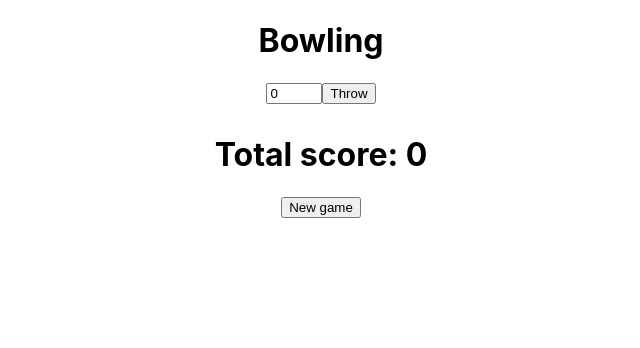
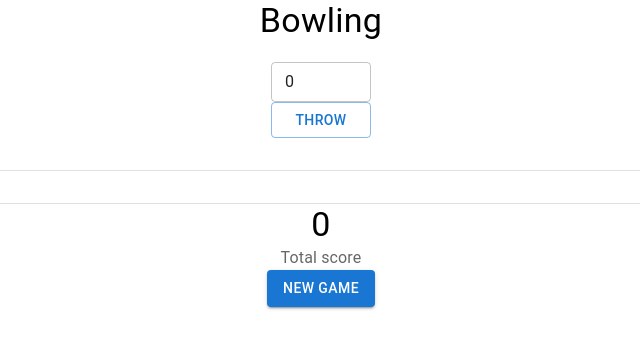
Before and after one commit to anton415/bowling, a React (Create React App) app: page / in a window 1280 px wide. Shown: the top 348 px of the page, without its empty margins (319-959 px from the left). Built offline with nearby package versions, Linux system fonts and the light colour scheme.

Commit message:
Added styles using material ui.

```diff
--- a/src/view/BowlingGame.tsx
+++ b/src/view/BowlingGame.tsx
@@ -1,7 +1,8 @@
 import React, {Component} from 'react';
 import { Bowling } from "../logic/Bowling";
 import {Frame} from '../logic/Frame';
-import Table from '../view/Table';
+import BowlingTable from '../view/BowlingTable';
+import { Typography, Button, TextField, FormControl } from '@mui/material';
 
 export default class BowlingGame extends Component<{name: string}, {
     bowling: Bowling,
@@ -64,7 +65,7 @@ export default class BowlingGame extends Component<{name: string}, {
     this.setState({
         bowling: new Bowling(),
         score: 0,
-        throwValue: '',
+        throwValue: "0",
         pinsLeft: 10
     });
   }
@@ -82,17 +83,35 @@ export default class BowlingGame extends Component<{name: string}, {
   render () {
     return (
       <div className='BowlingGame'>
-        <h1>{this.props.name}</h1>
+        <Typography variant="h4">
+          {this.props.name}
+        </Typography>
+
+        <br/>
 
         <form onSubmit={this.handleSubmit}>
-          <input type="number" min={0} max={this.state.pinsLeft} value={this.state.throwValue} onChange={this.handleChange} />
-          <input type="submit" value="Throw" />
+          <FormControl onSubmit={this.handleSubmit}>
+              <TextField
+                type="number"
+                InputProps={{ inputProps: { min: 0, max: this.state.pinsLeft } }}
+                size="small"
+                value={this.state.throwValue}
+                defaultValue="0"
+                onChange={this.handleChange}
+              />
+              <Button size="medium" variant="outlined" type="submit">Throw</Button>
+          </FormControl>
         </form>
 
-        <Table frames={this.state.bowling.frames}/>
+        <BowlingTable frames={this.state.bowling.frames}/>
 
-        <h1>Total score: {this.state.score}</h1>
-        <button onClick={this.newGame}>New game</button>
+        <Typography component="p" variant="h4">
+          {this.state.score}
+        </Typography>
+        <Typography color="text.secondary" sx={{ flex: 1 }}>
+          Total score
+        </Typography>
+        <Button variant="contained" onClick={this.newGame}>New game</Button>
       </div>
     )
   }
--- /dev/null
+++ b/src/view/BowlingTable.tsx
@@ -0,0 +1,83 @@
+import React, {Component} from 'react'
+import { Frame } from '../logic/Frame';
+import { Table, TableBody, TableCell, TableRow, TableHead } from '@mui/material';
+
+type Props = {
+  frames: Array<Frame>
+};
+
+function getThrow(frame: Frame, throwIndex: number): string {
+    if (frame === undefined || frame.throws[throwIndex] === undefined) {
+        return '';
+    }
+    return String(frame.throws[throwIndex]);
+}
+
+function getFrameScore(frame: Frame): string {
+    if (frame === undefined) {
+        return '';
+    }
+    return String(frame.getFrameScore());
+}
+
+export default class BowlingTable extends Component<Props> {
+
+  render () {
+    return (
+      <Table>
+        <TableBody>
+          <TableRow>
+            <TableCell>{getThrow(this.props.frames[0], 0)}</TableCell>
+            <TableCell>{getThrow(this.props.frames[0], 1)}</TableCell>
+            <TableCell>{getThrow(this.props.frames[1], 0)}</TableCell>
+            <TableCell>{getThrow(this.props.frames[1], 1)}</TableCell>
+            <TableCell>{getThrow(this.props.frames[2], 0)}</TableCell>
+            <TableCell>{getThrow(this.props.frames[2], 1)}</TableCell>
+            <TableCell>{getThrow(this.props.frames[3], 0)}</TableCell>
+            <TableCell>{getThrow(this.props.frames[3], 1)}</TableCell>
+            <TableCell>{getThrow(this.props.frames[4], 0)}</TableCell>
+            <TableCell>{getThrow(this.props.frames[4], 1)}</TableCell>
+            <TableCell>{getThrow(this.props.frames[5], 0)}</TableCell>
+            <TableCell>{getThrow(this.props.frames[5], 1)}</TableCell>
+            <TableCell>{getThrow(this.props.frames[6], 0)}</TableCell>
+            <TableCell>{getThrow(this.props.frames[6], 1)}</TableCell>
+            <TableCell>{getThrow(this.props.frames[7], 0)}</TableCell>
+            <TableCell>{getThrow(this.props.frames[7], 1)}</TableCell>
+            <TableCell>{getThrow(this.props.frames[8], 0)}</TableCell>
+            <TableCell>{getThrow(this.props.frames[8], 1)}</TableCell>
+            <TableCell>{getThrow(this.props.frames[9], 0)}</TableCell>
+            <TableCell>{getThrow(this.props.frames[9], 1)}</TableCell>
+            <TableCell>{getThrow(this.props.frames[10], 0)}</TableCell>
+            <TableCell></TableCell>
+          </TableRow>
+          <TableRow>
+            <TableCell>{getFrameScore(this.props.frames[0])}</TableCell>
+            <TableCell></TableCell>
+            <TableCell>{getFrameScore(this.props.frames[1])}</TableCell>
+            <TableCell></TableCell>
+            <TableCell>{getFrameScore(this.props.frames[2])}</TableCell>
+            <TableCell></TableCell>
+            <TableCell>{getFrameScore(this.props.frames[3])}</TableCell>
+            <TableCell></TableCell>
+            <TableCell>{getFrameScore(this.props.frames[4])}</TableCell>
+            <TableCell></TableCell>
+            <TableCell>{getFrameScore(this.props.frames[5])}</TableCell>
+            <TableCell></TableCell>
+            <TableCell>{getFrameScore(this.props.frames[6])}</TableCell>
+            <TableCell></TableCell>
+            <TableCell>{getFrameScore(this.props.frames[7])}</TableCell>
+            <TableCell></TableCell>
+            <TableCell>{getFrameScore(this.props.frames[8])}</TableCell>
+            <TableCell></TableCell>
+            <TableCell>{getFrameScore(this.props.frames[9])}</TableCell>
+            <TableCell></TableCell>
+            <TableCell>{getFrameScore(this.props.frames[10])}</TableCell>
+            <TableCell></TableCell>
+          </TableRow>
+        </TableBody>
+      </Table>
+
+
+    )
+  }
+}
--- a/src/view/Table.tsx
+++ /dev/null
@@ -1,81 +0,0 @@
-import React, {Component} from 'react'
-import {Frame} from '../logic/Frame';
-
-type Props = {
-  frames: Array<Frame>
-};
-
-function getThrow(frame: Frame, throwIndex: number): string {
-    if (frame === undefined || frame.throws[throwIndex] === undefined) {
-        return '';
-    }
-    return String(frame.throws[throwIndex]);
-}
-
-function getFrameScore(frame: Frame): string {
-    if (frame === undefined) {
-        return '';
-    }
-    return String(frame.getFrameScore());
-}
-
-export default class Table extends Component<Props> {
-
-  render () {
-    return (
-        <table>
-          <thead>
-            <tr>
-                <td>{getThrow(this.props.frames[0], 0)}</td>
-                <td>{getThrow(this.props.frames[0], 1)}</td>
-                <td>{getThrow(this.props.frames[1], 0)}</td>
-                <td>{getThrow(this.props.frames[1], 1)}</td>
-                <td>{getThrow(this.props.frames[2], 0)}</td>
-                <td>{getThrow(this.props.frames[2], 1)}</td>
-                <td>{getThrow(this.props.frames[3], 0)}</td>
-                <td>{getThrow(this.props.frames[3], 1)}</td>
-                <td>{getThrow(this.props.frames[4], 0)}</td>
-                <td>{getThrow(this.props.frames[4], 1)}</td>
-                <td>{getThrow(this.props.frames[5], 0)}</td>
-                <td>{getThrow(this.props.frames[5], 1)}</td>
-                <td>{getThrow(this.props.frames[6], 0)}</td>
-                <td>{getThrow(this.props.frames[6], 1)}</td>
-                <td>{getThrow(this.props.frames[7], 0)}</td>
-                <td>{getThrow(this.props.frames[7], 1)}</td>
-                <td>{getThrow(this.props.frames[8], 0)}</td>
-                <td>{getThrow(this.props.frames[8], 1)}</td>
-                <td>{getThrow(this.props.frames[9], 0)}</td>
-                <td>{getThrow(this.props.frames[9], 1)}</td>
-                <td>{getThrow(this.props.frames[10], 0)}</td>
-            </tr>
-          </thead>
-          <tbody>
-            <tr>
-                <td>{getFrameScore(this.props.frames[0])}</td>
-                <td></td>
-                <td>{getFrameScore(this.props.frames[1])}</td>
-                <td></td>
-                <td>{getFrameScore(this.props.frames[2])}</td>
-                <td></td>
-                <td>{getFrameScore(this.props.frames[3])}</td>
-                <td></td>
-                <td>{getFrameScore(this.props.frames[4])}</td>
-                <td></td>
-                <td>{getFrameScore(this.props.frames[5])}</td>
-                <td></td>
-                <td>{getFrameScore(this.props.frames[6])}</td>
-                <td></td>
-                <td>{getFrameScore(this.props.frames[7])}</td>
-                <td></td>
-                <td>{getFrameScore(this.props.frames[8])}</td>
-                <td></td>
-                <td>{getFrameScore(this.props.frames[9])}</td>
-                <td></td>
-                <td>{getFrameScore(this.props.frames[10])}</td>
-                <td></td>
-            </tr>
-          </tbody>
-        </table>
-    )
-  }
-}
```
